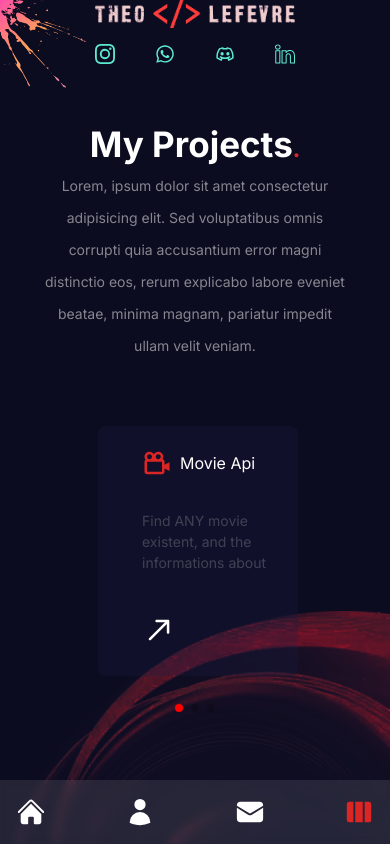
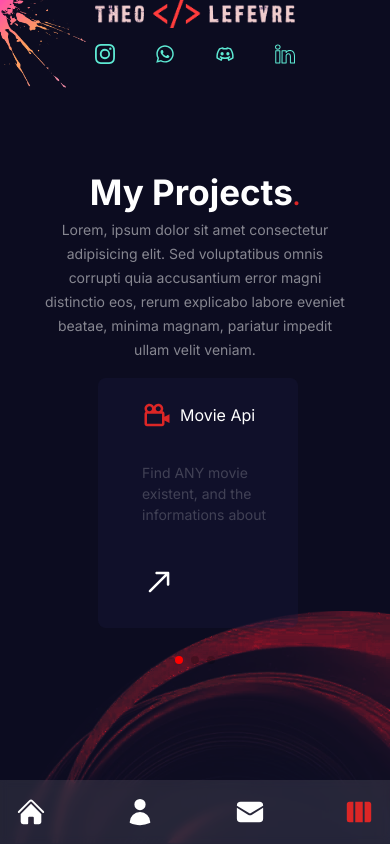
Before and after one commit to teteulf/PORTFOLIO-THEO, a Next.js app: page /projects in a window 390 px wide. Built offline with nearby package versions, Linux system fonts and the light colour scheme.

Commit message:
project component adjus

```diff
--- a/app/projects/page.jsx
+++ b/app/projects/page.jsx
@@ -14,13 +14,13 @@ import "swiper/css/scrollbar";
 
 export default function Projects() {
   return (
-    <main className="text-white flex flex-col gap-16 md:gap-0 md:flex-row w-full h-full items-center justify-center">
+    <main className="text-white flex flex-col gap-4 md:gap-0 md:flex-row w-full h-full items-center justify-center">
       <section className="flex flex-col items-center flex-initial md:w-[550px]">
         <h1 className="font-bold text-[35px] md:text-[45px]">
           My Projects
           <strong className="text-[20px] md:text-[45px] text-red-600">.</strong>
         </h1>
-        <p className=" opacity-50 text-center leading-8 md:leading-normal md:text-left text-[14px] w-[80%] md:w-[400px]">
+        <p className=" opacity-50 text-center leading-6 md:leading-normal md:text-left text-[14px] w-[80%] md:w-[400px]">
           Lorem, ipsum dolor sit amet consectetur adipisicing elit. Sed
           voluptatibus omnis corrupti quia accusantium error magni distinctio
           eos, rerum explicabo labore eveniet beatae, minima magnam, pariatur
```
